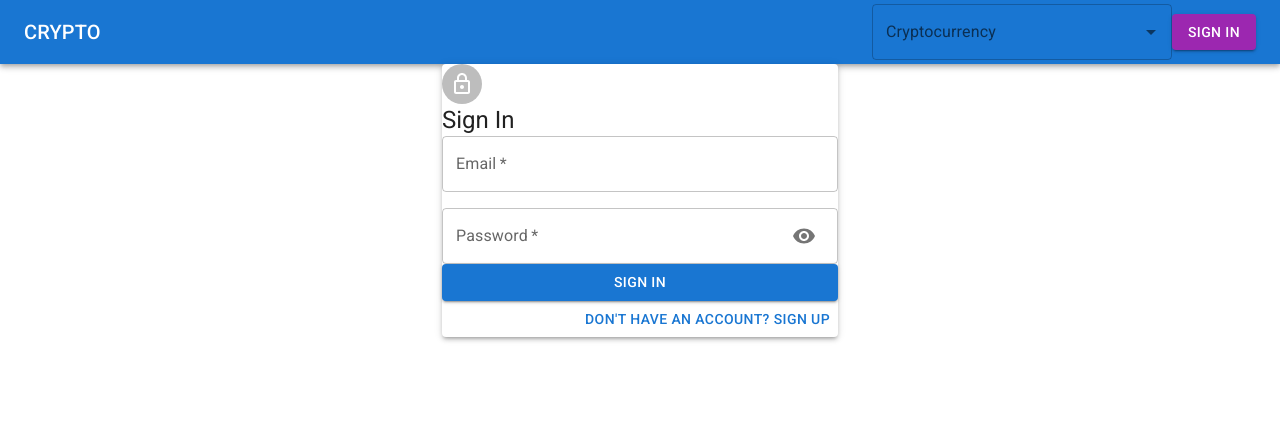
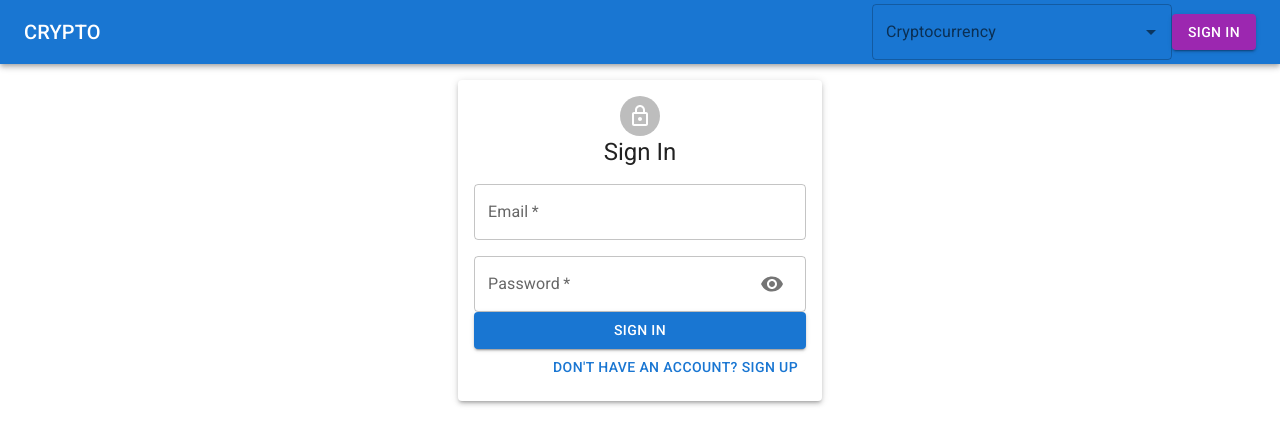
Before and after one commit to moshriguez/crypto-investment-platform, a React (Create React App) app in the folder frontend/: page /auth in a window 1280 px wide. Shown: the top 444 px of the page. Built offline with nearby package versions, Linux system fonts and the light colour scheme; no server answers.

Commit message:
some styling

```diff
--- a/frontend/src/components/Auth.tsx
+++ b/frontend/src/components/Auth.tsx
@@ -51,8 +51,7 @@ const Auth: React.FC<AuthProps> = ({ setUser }) => {
         } else {
             localStorage.setItem("jwt", data.token)
             setUser(data.result)
-            //TODO change to watch list once built
-            navigate('/')
+            navigate('/watchlist')
         }
     }
 
@@ -62,11 +61,11 @@ const Auth: React.FC<AuthProps> = ({ setUser }) => {
 
     return (
         <Container component='main' maxWidth='xs'>
-            <Paper elevation={3}>
+            <Paper elevation={3} sx={{display: 'flex', alignItems: 'center', flexDirection: 'column', p: 2, m: 2}}>
                 <Avatar>
                     <LockOutlinedIcon />
                 </Avatar>
-                <Typography component='h5' variant='h5'>{isSignUp ? 'Sign Up' : 'Sign In'}</Typography>
+                <Typography component='h5' variant='h5' mb={2}>{isSignUp ? 'Sign Up' : 'Sign In'}</Typography>
                 <form onSubmit={handleSubmit}>
                     <Grid container spacing={2}>
                         {isSignUp && (
--- a/frontend/src/components/WatchList.tsx
+++ b/frontend/src/components/WatchList.tsx
@@ -1,5 +1,5 @@
 import React from 'react'
-import { Grid } from '@mui/material'
+import { Grid, Typography } from '@mui/material'
 
 import { checkToken, updateWatchList } from '../utils'
 import WatchCard from './WatchCard'
@@ -31,10 +31,14 @@ const WatchList: React.FC<WatchListProps> = ({ list, logout, setUser }) => {
     }
 
     return (
-        <Grid container spacing={2} sx={{p: 2.5}}>
-            {list?.map((pair, i) => {
-                return <WatchCard key={i} pair={pair} removeFromWatchList={removeFromWatchList}/>
-            })}
+        <Grid container spacing={2} sx={{p: 2.5, justifyContent: 'center'}}>
+            {list?.length ? (
+                list?.map((pair, i) => {
+                    return <WatchCard key={i} pair={pair} removeFromWatchList={removeFromWatchList}/>
+                })
+            ) : (
+                <Typography variant='h5' mt={2} >Click the heart on a Cryptocurrency to add it to your Watch List.</Typography>
+            )}
         </Grid>
     )
 }
```
